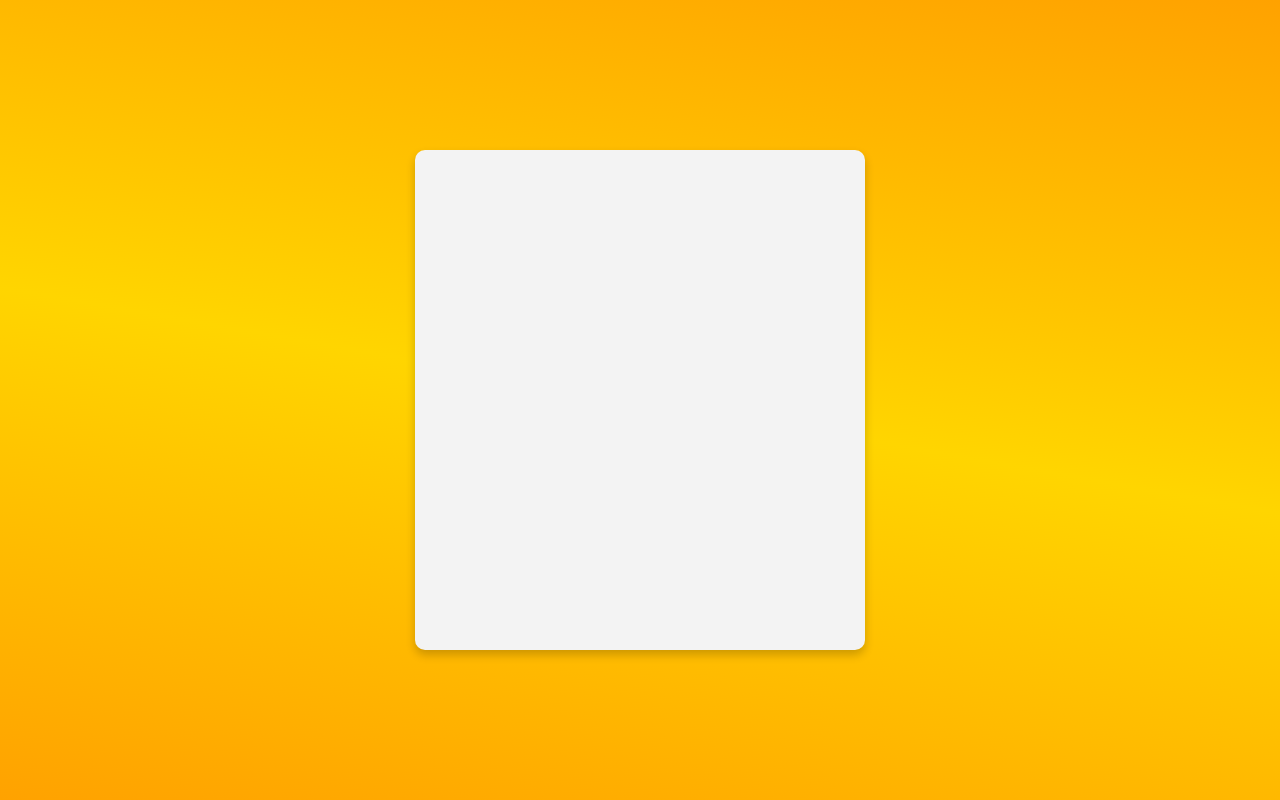
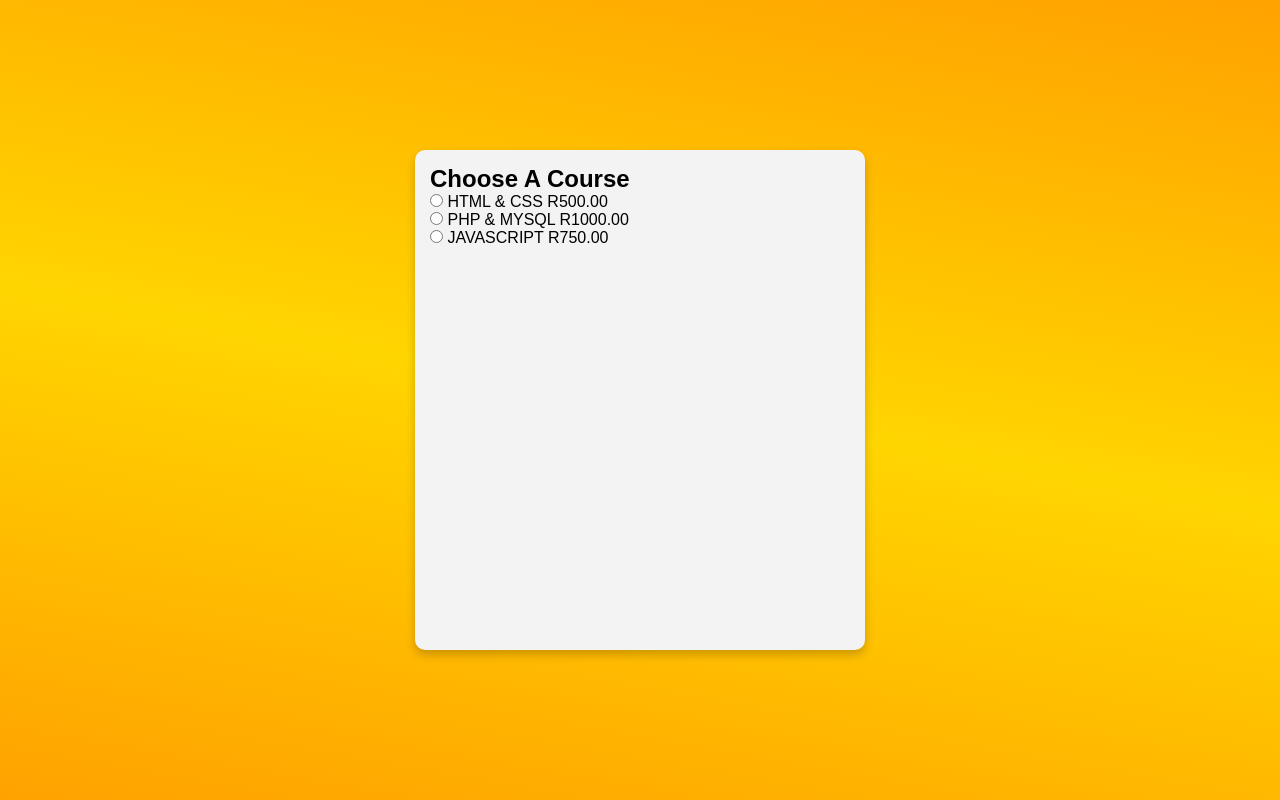
Before and after one commit to MoketeTyabekana/Custom-Radio-Button, a plain HTML site: page index.html in a window 1280 px wide. Drawn offline with Linux system fonts and the light colour scheme.

Commit message:
Created 3 divs that containes the radio button, title and price.

```diff
--- a/index.html
+++ b/index.html
@@ -1,16 +1,31 @@
 <!DOCTYPE html>
 <html lang="en">
-<head>
-    <meta charset="UTF-8">
-    <meta name="viewport" content="width=device-width, initial-scale=1.0">
+  <head>
+    <meta charset="UTF-8" />
+    <meta name="viewport" content="width=device-width, initial-scale=1.0" />
     <title>Custom Radio Button</title>
-    <link rel="stylesheet" href="styles.css">
-</head>
-<body>
+    <link rel="stylesheet" href="styles.css" />
+  </head>
+  <body>
+    <div class="card">
+      <h2>Choose A Course</h2>
+      <div class="container">
+        <input type="radio" name="htmlcss" />
+        <span>HTML & CSS</span>
+        <label for="htmlcss">R500.00</label>
+      </div>
 
-    <div class="container">
+      <div class="container">
+        <input type="radio" name="htmlcss" />
+        <span>PHP & MYSQL</span>
+        <label for="htmlcss">R1000.00</label>
+      </div>
 
+      <div class="container">
+        <input type="radio" name="htmlcss" />
+        <span>JAVASCRIPT</span>
+        <label for="htmlcss">R750.00</label>
+      </div>
     </div>
-
-</body>
+  </body>
 </html>
--- a/styles.css
+++ b/styles.css
@@ -13,7 +13,7 @@ justify-content: center;
 background-image: linear-gradient(190deg, #ffa200 , #ffd500,#ffa200);
 }
 
-.container{
+.card{
     background-color: rgb(243, 243, 243);
     padding: 15px;
     border-radius: 10px;
```
